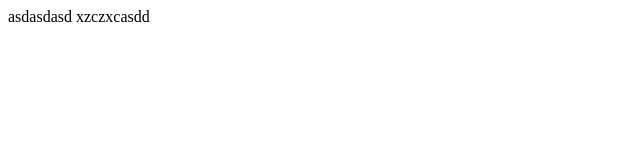
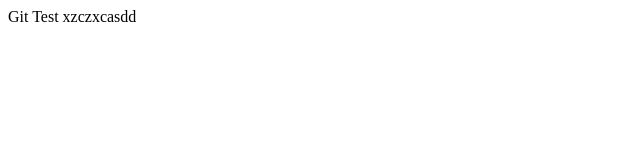
Before and after one commit to OstinGratz/Main_Archyve, a plain HTML site: page index.html in a window 1280 px wide. Shown: the full height of the page, 0-640 px from the left. Drawn offline with Linux system fonts and the light colour scheme.

Commit message:
Changed site name

```diff
--- a/index.html
+++ b/index.html
@@ -3,9 +3,9 @@
 <head>
     <meta charset="UTF-8">
     <meta name="viewport" content="width=device-width, initial-scale=1.0">
-    <title>Document</title>
+    <title>Redacted site name</title>
 </head>
 <body>
-    asdasdasd
+    Git Test
 </body>
 </html>xzczxcasdd
```
